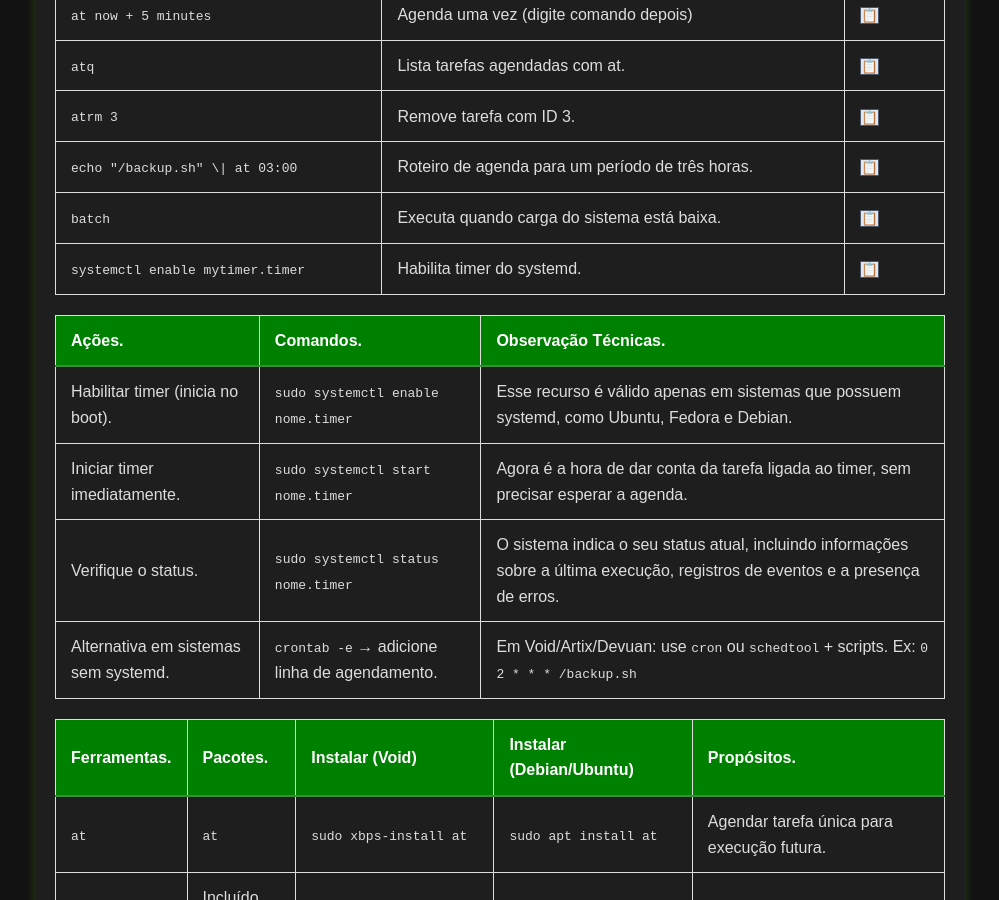
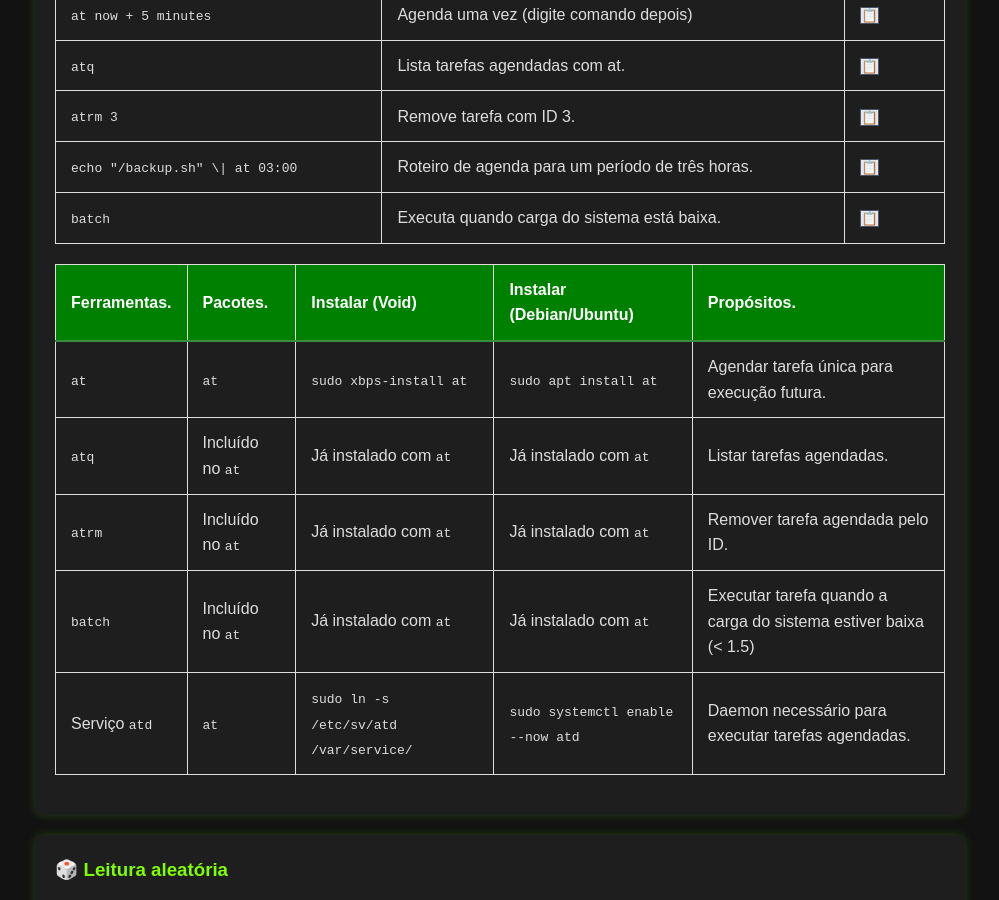
Before and after one commit to Piolinux/piolinux-site, a Jekyll site: the page built from _pages/_comandos/tarefas-agendadas.md, in a window 1280 px wide and 900 px high, scrolled down 1022 px. Shown: the whole window, without its empty margins (140-1139 px from the left). Built offline with Jekyll 4.4.1, drawn with Linux system fonts in a browser that asks for light colours.

Commit message:
Update tarefas-agendadas.md

```diff
--- a/_pages/_comandos/tarefas-agendadas.md
+++ b/_pages/_comandos/tarefas-agendadas.md
@@ -127,46 +127,10 @@ function filtrarLinhas(termo) {
       <td data-label="Descrição">Executa quando carga do sistema está baixa.</td>
       <td data-label="Ação"><button class="copy-btn" data-command="batch">📋</button></td>
     </tr>
-    <tr>
-      <td data-label="Comando"><code>systemctl enable mytimer.timer</code></td>
-      <td data-label="Descrição">Habilita timer do systemd.</td>
-      <td data-label="Ação"><button class="copy-btn" data-command="systemctl enable mytimer.timer">📋</button></td>
-    </tr>
-  </tbody>
+   </tbody>
 </table>
 </div>
 
-<table class="evergreen-table">
-  <thead>
-    <tr>
-      <th>Ações.</th>
-      <th>Comandos.</th>
-      <th>Observação Técnicas.</th>
-    </tr>
-  </thead>
-  <tbody>
-    <tr>
-      <td data-label="Ação">Habilitar timer (inicia no boot).</td>
-      <td data-label="Comando"><code>sudo systemctl enable nome.timer</code></td>
-      <td data-label="Observação Técnica">Esse recurso é válido apenas em sistemas que possuem systemd, como Ubuntu, Fedora e Debian.</td>
-    </tr>
-    <tr>
-      <td data-label="Ação">Iniciar timer imediatamente.</td>
-      <td data-label="Comando"><code>sudo systemctl start nome.timer</code></td>
-      <td data-label="Observação Técnica">Agora é a hora de dar conta da tarefa ligada ao timer, sem precisar esperar a agenda.</td>
-    </tr>
-    <tr>
-      <td data-label="Ação">Verifique o status.</td>
-      <td data-label="Comando"><code>sudo systemctl status nome.timer</code></td>
-      <td data-label="Observação Técnica">O sistema indica o seu status atual, incluindo informações sobre a última execução, registros de eventos e a presença de erros.</td>
-    </tr>
-    <tr>
-      <td data-label="Ação">Alternativa em sistemas sem systemd.</td>
-      <td data-label="Comando"><code>crontab -e</code> → adicione linha de agendamento.</td>
-      <td data-label="Observação Técnica">Em Void/Artix/Devuan: use <code>cron</code> ou <code>schedtool</code> + scripts. Ex: <code>0 2 * * * /backup.sh</code></td>
-    </tr>
-  </tbody>
-</table>
 
 
 <table class="evergreen-table">
```
